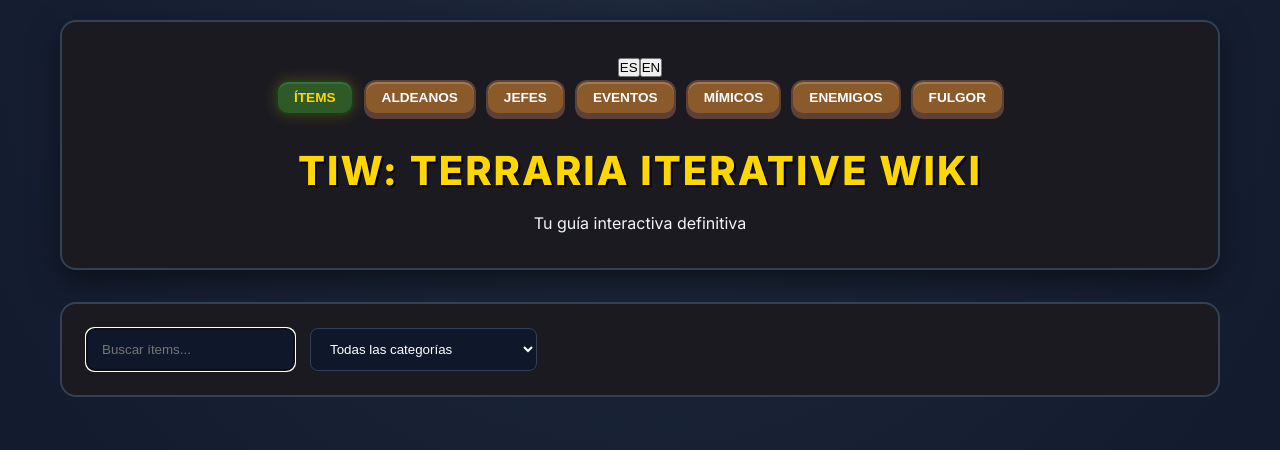
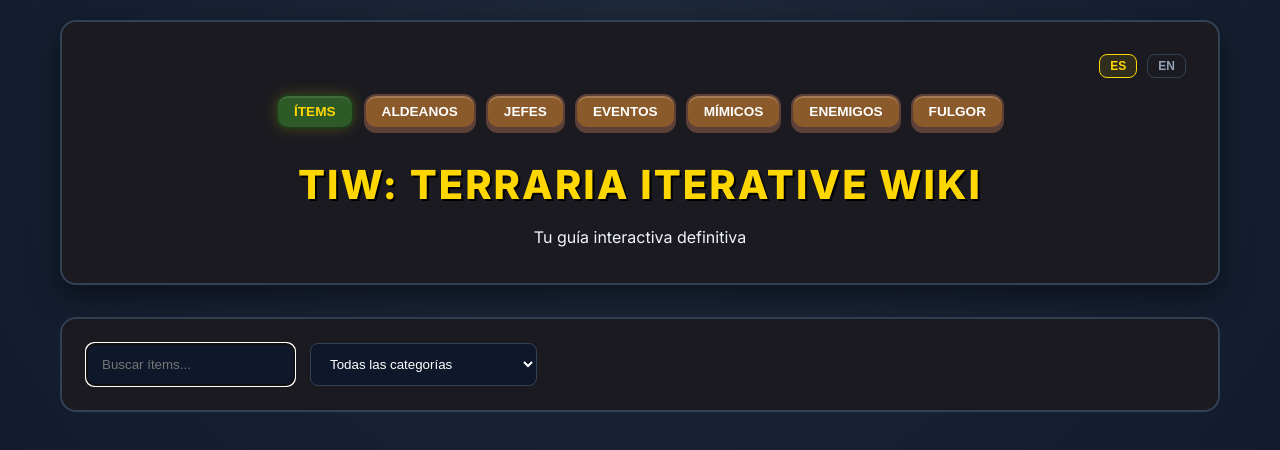
Before and after one commit to dilelu94/Terraria-Iterative-Wiki, a React (Vite) app: page / in a window 1280 px wide. Shown: the top 450 px of the page. Built offline with nearby package versions, Linux system fonts and the light colour scheme.

Commit message:
fix: restore missing styles for lang switcher and share button

```diff
--- a/src/index.css
+++ b/src/index.css
@@ -40,6 +40,7 @@ body {
   margin-bottom: 2rem;
   border-radius: 16px;
   box-shadow: 0 10px 30px rgba(0,0,0,0.5);
+  position: relative;
 }
 
 .main-header h1 {
@@ -228,3 +229,86 @@ body {
 /* Animations */
 .animate-fade { animation: fadeIn 0.3s ease-in; }
 @keyframes fadeIn { from { opacity: 0; } to { opacity: 1; } }
+
+/* --- Recovered Styles: Language Switcher --- */
+.lang-switcher {
+  display: flex;
+  justify-content: flex-end;
+  gap: 10px;
+  margin-bottom: 1rem;
+}
+
+.lang-btn {
+  border-radius: 8px;
+  background: transparent;
+  border: 1px solid var(--t-border);
+  color: var(--t-text-dim);
+  padding: 4px 10px;
+  font-size: 0.75rem;
+  font-weight: bold;
+  cursor: pointer;
+}
+
+.lang-btn.active {
+  color: var(--t-gold);
+  border-color: var(--t-gold);
+  background: rgba(255, 215, 0, 0.1);
+}
+
+/* --- Recovered Styles: Share Button & Toast --- */
+.share-button {
+  background: rgba(255, 255, 255, 0.1);
+  border: 1px solid rgba(255, 255, 255, 0.2);
+  color: white;
+  padding: 8px;
+  border-radius: 6px;
+  cursor: pointer;
+  display: flex;
+  align-items: center;
+  justify-content: center;
+  transition: all 0.2s;
+}
+
+.share-button:hover {
+  background: rgba(255, 255, 255, 0.2);
+  transform: scale(1.05);
+}
+
+.share-button:active {
+  transform: scale(0.95);
+}
+
+.toast-container {
+  position: fixed;
+  bottom: 20px;
+  left: 50%;
+  transform: translateX(-50%);
+  z-index: 2000;
+}
+
+.toast {
+  background: #2ecc71;
+  color: white;
+  padding: 12px 24px;
+  border-radius: 30px;
+  box-shadow: 0 4px 15px rgba(0,0,0,0.4);
+  font-weight: 600;
+  animation: slideUp 0.3s ease-out;
+  display: flex;
+  align-items: center;
+  gap: 8px;
+}
+
+@keyframes slideUp {
+  from { transform: translateY(100%); opacity: 0; }
+  to { transform: translateY(0); opacity: 1; }
+}
+
+.detail-header-row {
+  display: flex;
+  justify-content: space-between;
+  align-items: center;
+  gap: 12px;
+  flex-wrap: wrap;
+  margin-bottom: 0.5rem;
+}
```
